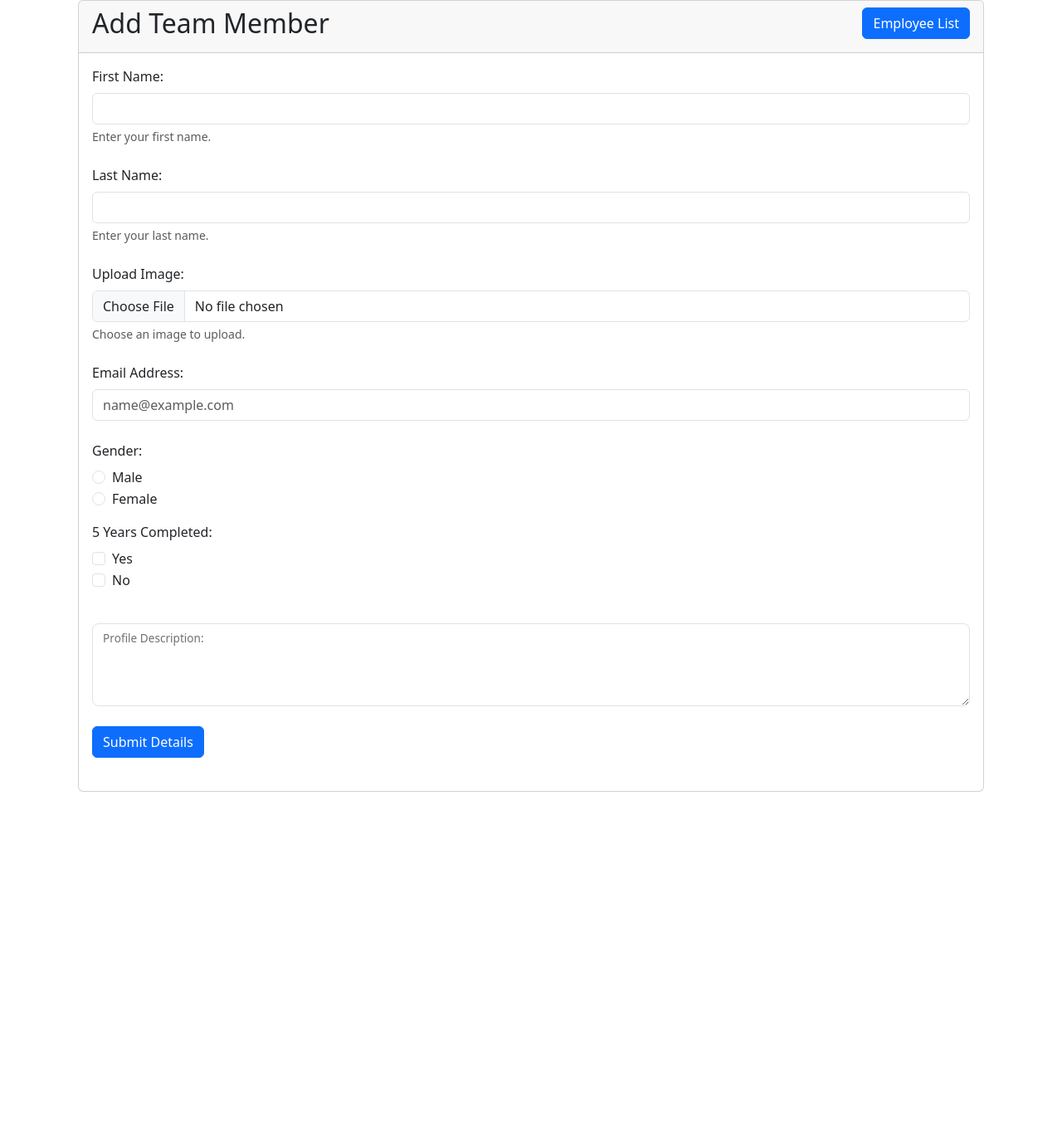
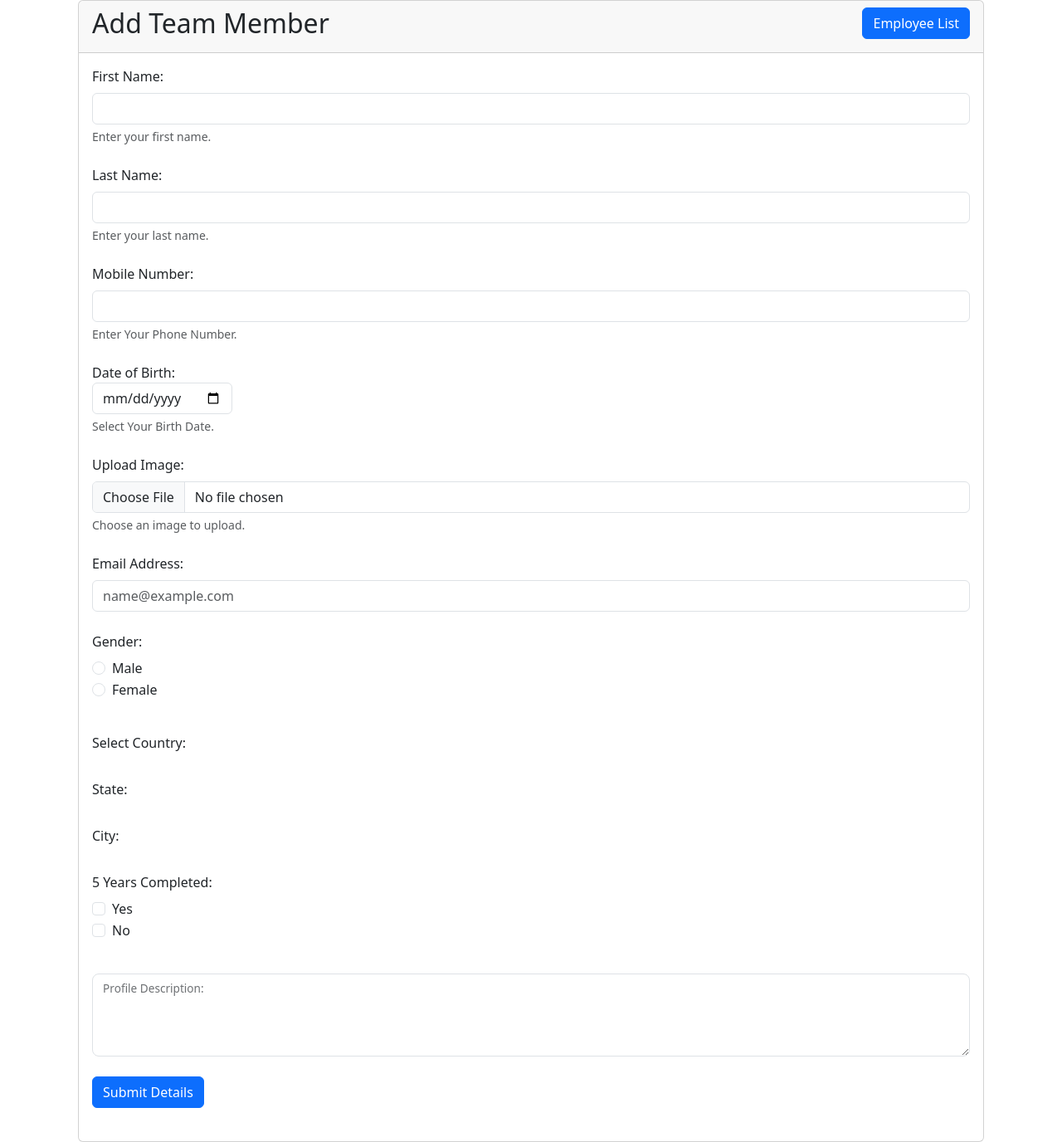
Before and after one commit to dgandhi676/Practice, a PHP site: page /Dev/ in a window 1280 px wide. Shown: the whole page at 83% size. Before the commit the page ends 954 px from the top, so only its background shows below. Run offline with PHP 8.4, Linux system fonts and the light colour scheme.

Commit message:
Add files via upload

```diff
--- a/office_team/index.php
+++ b/office_team/index.php
@@ -5,6 +5,8 @@
     $fname = $_POST['fname'];
     //    echo "First Name : ".$empfname;
     $lname = $_POST['lname'];
+    $monumber = $_POST['monumber'];
+    $dob = $_POST['dob'];
 
     $imgname = $_FILES['empimg']['name'];
     $tempname = $_FILES['empimg']['tmp_name'];
@@ -37,7 +39,7 @@
 
     $profiledes = $_POST['profiledes'];
 
-    $sqli = "INSERT INTO employee (ot_firstname, ot_lastname, ot_image, ot_email, ot_gender, ot_completed_5_years, ot_profile) values ('$fname', '$lname', '$folder1', '$email', '$gender', '$complete5', '$profiledes')";
+    $sqli = "INSERT INTO employee (ot_firstname, ot_lastname, ot_phoneno, ot_dob, ot_image, ot_email, ot_gender, ot_completed_5_years, ot_profile) values ('$fname', '$lname', '$monumber', '$dob', '$folder1', '$email', '$gender', '$complete5', '$profiledes')";
 
     if (mysqli_query($conn, $sqli)) {
         echo "ADDED EMPLOYEE RECORD";
@@ -55,8 +57,177 @@
     <meta charset="UTF-8">
     <meta name="viewport" content="width=device-width, initial-scale=1.0">
     <title>Add Team Member</title>
-    <!-- Bootstrap -->
+    <!-- Bootstrap CSS -->
     <link href="https://cdn.jsdelivr.net/npm/bootstrap@5.3.2/dist/css/bootstrap.min.css" rel="stylesheet">
+    <!-- Bootstrap Select CSS -->
+    <link rel="stylesheet" href="https://cdnjs.cloudflare.com/ajax/libs/bootstrap-select/1.13.1/css/bootstrap-select.min.css">
+
+</head>
+
+<body>
+    <div class="container d-flex justify-content-center align-items-center" style="min-height: 100vh;">
+        <div class="container-fluid">
+            <div class="card">
+                <div class="card-header">
+                    <h2 class="text-start">Add Team Member
+                        <a href="empdata.php" class="btn btn-primary float-end ">Employee List</a>
+                    </h2>
+                </div>
+                <div class="card-body">
+                    <form action="" method="post" id="teamform" enctype="multipart/form-data" onsubmit="return validateform()">
+
+                        <div class="row g-3">
+                            <div class="col-sm-12 col-md-12 col-lg-12">
+                                <label for="fname" class="form-label">First Name:</label>
+                                <input type="text" class="form-control" id="fname" name="fname" aria-describedby="fnameHelp">
+                                <div id="fnameHelp" class="form-text">Enter your first name.</div>
+                            </div>
+                        </div>
+
+                        <br>
+
+                        <div class="row g-3">
+                            <div class="col-sm-12 col-md-12 col-lg-12">
+                                <label for="lname" class="form-label">Last Name:</label>
+                                <input type="text" class="form-control" id="lname" name="lname" aria-describedby="lnameHelp">
+                                <div id="lnameHelp" class="form-text">Enter your last name.</div>
+                            </div>
+                        </div>
+
+                        <br>
+
+                        <div class="row g-3">
+                            <div class="col-sm-12 col-md-12 col-lg-12">
+                                <label for="monumber" class="form-label">Mobile Number:</label>
+                                <input type="tel" id="monumber" class="form-control" name="monumber" aria-describedby="monumberHelp" pattern="[0-9]{10}">
+                                <div id="monumberHelp" class="form-text">Enter Your Phone Number.</div>
+                            </div>
+                        </div>
+
+                        <br>
+
+                        <div class="row g-3">
+                            <div class="col-auto">
+                                <label for="dob">Date of Birth:</label>
+                                <input type="date" class="form-control" id="dob" name="dob" aria-describedby="dobHelp">
+                                <div id="dobHelp" class="form-text">Select Your Birth Date.</div>
+                            </div>
+                        </div>
+
+                        <br>
+
+                        <div class="row g-3">
+                            <div class="col-sm-12 col-md-12 col-lg-12">
+                                <label for="empimg" class="form-label">Upload Image:</label>
+                                <input class="form-control" type="file" id="empimg" name="empimg" aria-describedby="empimgHelp">
+                                <div id="empimgHelp" class="form-text">Choose an image to upload.</div>
+                            </div>
+                        </div>
+
+                        <br>
+
+                        <div class="row g-3">
+                            <div class="col-sm-12 col-md-12 col-lg-12">
+                                <label for="email" class="form-label">Email Address:</label>
+                                <input type="email" class="form-control" name="email" id="email" placeholder="name@example.com">
+                            </div>
+                        </div>
+
+                        <br>
+
+                        <div class="mb-3">
+                            <label class="form-label">Gender:</label>
+                            <div class="form-check">
+                                <input class="form-check-input" type="radio" name="gender" id="Male" value="Male">
+                                <label class="form-check-label" for="Male">
+                                    Male
+                                </label>
+                            </div>
+                            <div class="form-check">
+                                <input class="form-check-input" type="radio" name="gender" id="Female" value="Female">
+                                <label class="form-check-label" for="Female">
+                                    Female
+                                </label>
+                            </div>
+                        </div>
+
+                        <br>
+
+                        <div class="row g-3">
+                            <div class="col-sm-12 col-md-12 col-lg-12">
+                                <label for="country" class="form-label">Select Country:</label>
+                                <select class="selectpicker countrypicker" data-flag="true" ></select>
+                            </div>
+                        </div>
+
+                        <br>
+
+                        <div class="row g-3">
+                            <div class="col-sm-12 col-md-12 col-lg-12">
+                                <label for="state" class="form-label">State:</label>
+                                <select class="selectpicker form-control" data-live-search="true" id="state" name="state" disabled>
+                                </select>
+                            </div>
+                        </div>
+
+                        <br>
+
+                        <div class="row g-3">
+                            <div class="col-sm-12 col-md-12 col-lg-12">
+                                <label for="city" class="form-label">City:</label>
+                                <select class="selectpicker form-control" data-live-search="true" id="city" name="city" disabled>
+                                </select>
+                            </div>
+                        </div>
+
+                        <br>
+
+                        <div class="mb-3">
+                            <label class="form-label">5 Years Completed:</label>
+                            <div class="form-check">
+                                <input class="form-check-input" type="checkbox" name="complete[]" value="Yes" id="Yes">
+                                <label class="form-check-label" for="Yes">
+                                    Yes
+                                </label>
+                            </div>
+                            <div class="form-check">
+                                <input class="form-check-input" type="checkbox" name="complete[]" value="No" id="No">
+                                <label class="form-check-label" for="No">
+                                    No
+                                </label>
+                            </div>
+                        </div>
+
+                        <br>
+
+                        <div class="row g-3">
+                            <div class="col-sm-12 col-md-12 col-lg-12">
+                                <div class="form-floating">
+                                    <textarea class="form-control form-control-lg" name="profiledes" id="profiledes" style="height: 100px;"></textarea>
+                                    <label for="profiledes">Profile Description:</label>
+                                </div>
+                            </div>
+                        </div>
+                        <br>
+
+                        <button type="submit" name="submit" value="submit" class="btn btn-primary">Submit
+                            Details</button>
+                    </form>
+                </div>
+                <br>
+            </div>
+        </div>
+    </div>
+    <!-- Bootstrap JS -->
+    <script src="https://cdn.jsdelivr.net/npm/bootstrap@5.3.2/dist/js/bootstrap.bundle.min.js"></script>
+    <!-- Bootstrap Select JS -->
+    <script src="https://cdnjs.cloudflare.com/ajax/libs/bootstrap-select/1.13.1/js/bootstrap-select.min.js"></script>
+    <!-- jQuery -->
+    <script src="https://code.jquery.com/jquery-3.6.0.min.js"></script>
+
+    <script>
+        $('.countrypicker').countrypicker();
+    </script>
     <script>
         function validateform() {
             let a = document.forms['teamform']['fname'].value;
```
Also changed, not shown: other parts of office_team/index.php (+0 -107 lines), office_team/employee.sql (+8 -5 lines).
